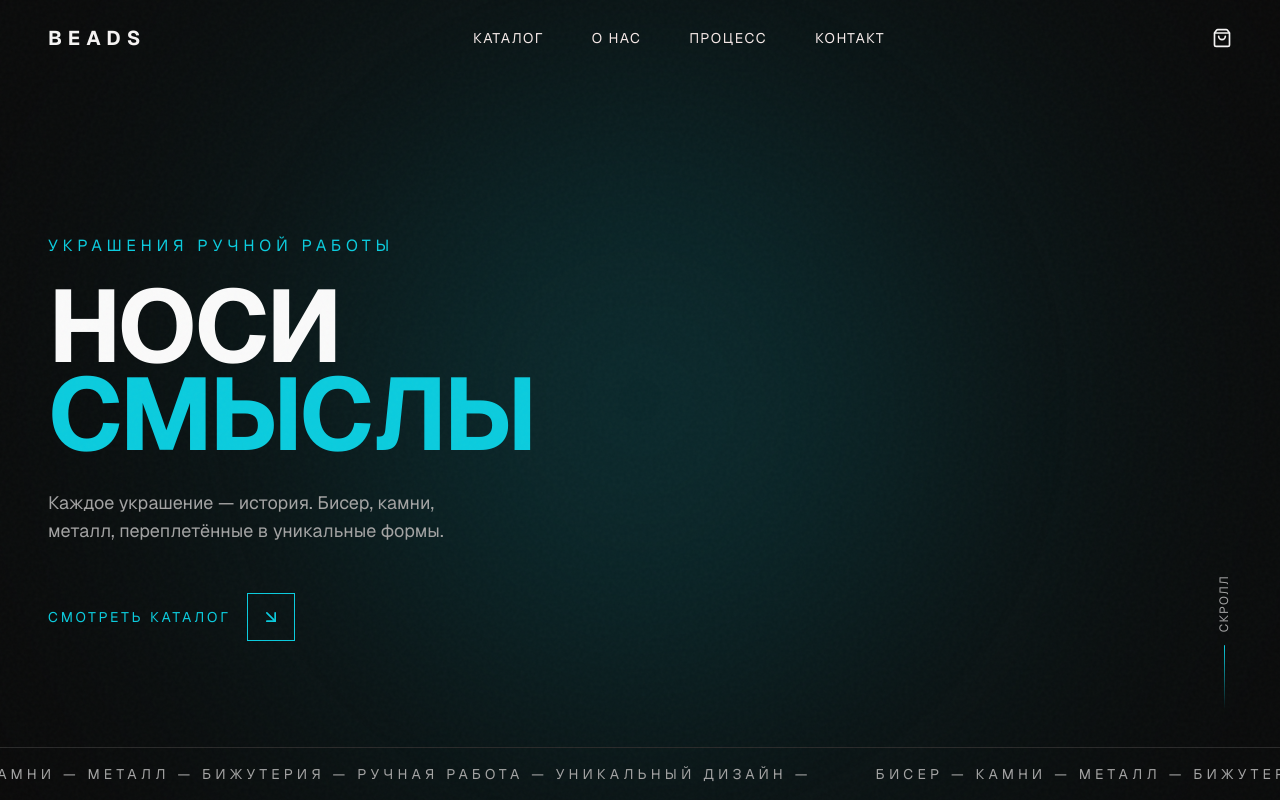
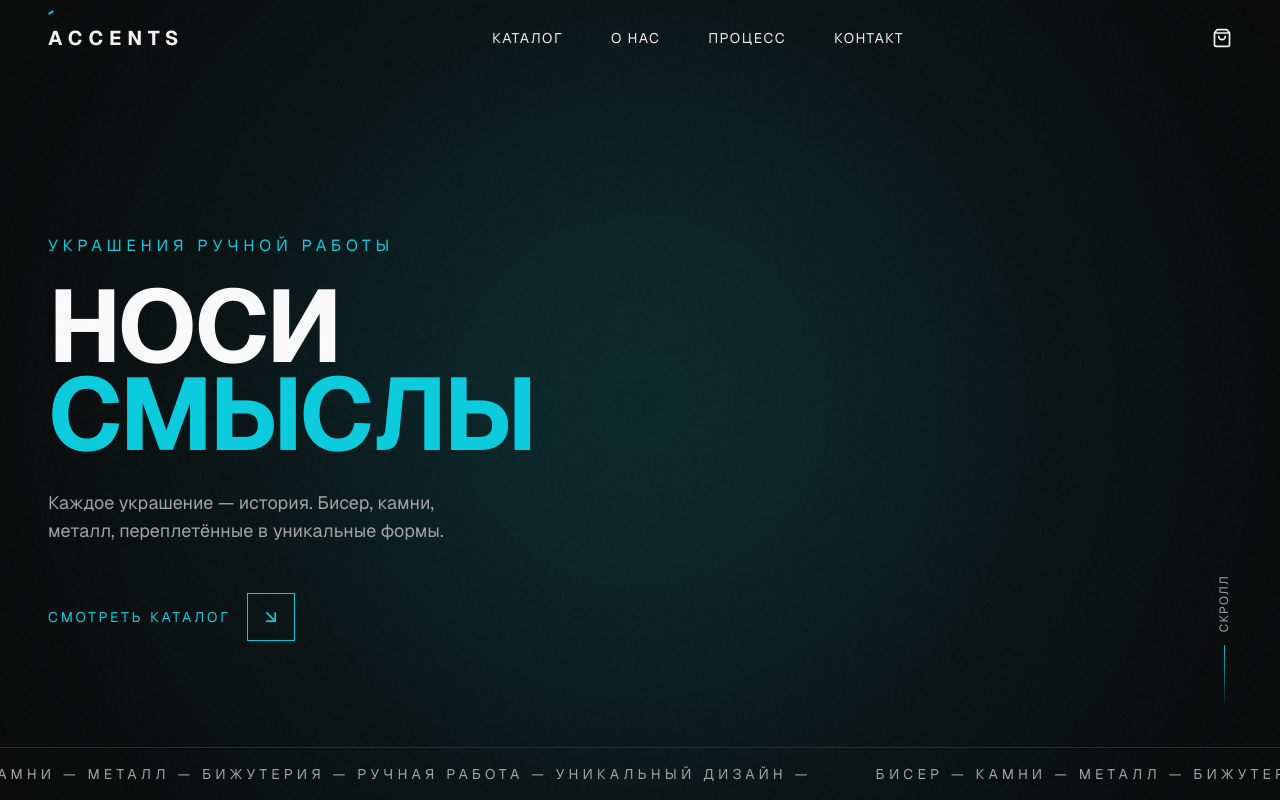
Before and after one commit to evemoon5/accents, a Next.js app: page / in a window 1280 px wide. Shown: the top 800 px of the page. Built offline with nearby package versions, Linux system fonts and the light colour scheme.

Commit message:
Ребрендинг BEADS -> ACCENTS: логотип с ударением, заглушки картинок

```diff
--- a/app/globals.css
+++ b/app/globals.css
@@ -112,6 +112,18 @@ html {
   z-index: 9999;
 }
 
+/* Акцентная палочка над первой буквой логотипа (имитация "ударения").
+   Все размеры в em — подстраиваются под размер шрифта родителя. */
+.accent-mark {
+  top: -0.55em;
+  left: 0.05em;
+  width: 0.32em;
+  height: 0.1em;
+  transform: rotate(-35deg);
+  transform-origin: bottom left;
+  border-radius: 1px;
+}
+
 /* Glitch text effect */
 @keyframes glitch {
   0%, 100% { transform: translate(0); }
--- a/app/layout.tsx
+++ b/app/layout.tsx
@@ -25,7 +25,7 @@ export const viewport: Viewport = {
 }
 
 export const metadata: Metadata = {
-  title: 'BEADS | Кастомные украшения',
+  title: 'ACCENTS | Кастомные украшения',
   description: 'Украшения, которые носят смыслы. Бисер, камни, металл — ручная работа.',
   generator: 'v0.app',
   icons: {
--- a/components/about.tsx
+++ b/components/about.tsx
@@ -3,6 +3,7 @@
 import { motion } from "framer-motion"
 import { ArrowUpRight } from "lucide-react"
 import Link from "next/link"
+import { Logo } from "@/components/logo"
 
 const stats = [
   { value: "500+", label: "Украшений создано" },
@@ -46,7 +47,7 @@ export function About() {
                 transition={{ delay: 0.1 }}
                 className="text-5xl md:text-6xl lg:text-7xl font-bold uppercase mt-4 mb-8"
               >
-                Мы — BEADS
+                Мы — <Logo />
               </motion.h2>
 
               <motion.div
--- a/components/categories.tsx
+++ b/components/categories.tsx
@@ -12,7 +12,7 @@ const categories = [
     subtitle: "Seed beads",
     description: "Чешский и японский бисер в авторских плетениях",
     count: 24,
-    image: "/images/beaded.jpg",
+    image: "https://picsum.photos/seed/accents-beads/1200/800",
   },
   {
     id: 2,
@@ -20,7 +20,7 @@ const categories = [
     subtitle: "Natural stones",
     description: "Натуральные минералы и полудрагоценные камни",
     count: 18,
-    image: "/images/stones.jpg",
+    image: "https://picsum.photos/seed/accents-stones/1200/800",
   },
   {
     id: 3,
@@ -28,7 +28,7 @@ const categories = [
     subtitle: "Metal craft",
     description: "Латунь, серебро и медь в минималистичных формах",
     count: 12,
-    image: "/images/metal.jpg",
+    image: "https://picsum.photos/seed/accents-metal/1200/800",
   },
 ]
 
--- a/components/contact.tsx
+++ b/components/contact.tsx
@@ -110,10 +110,10 @@ export function Contact() {
                     Email
                   </p>
                   <a
-                    href="mailto:beadsbeadsbeads@gmail.com"
+                    href="mailto:accents@gmail.com"
                     className="text-2xl md:text-3xl font-medium hover:text-primary transition-colors"
                   >
-                    beadsbeadsbeads@gmail.com
+                    accents@gmail.com
                   </a>
                 </div>
 
@@ -125,7 +125,7 @@ export function Contact() {
                     href="#"
                     className="text-2xl md:text-3xl font-medium hover:text-primary transition-colors"
                   >
-                    @beadsbeadsbeads
+                    @accents
                   </a>
                 </div>
 
--- a/components/featured-products.tsx
+++ b/components/featured-products.tsx
@@ -11,7 +11,7 @@ const products = [
     name: "Серьги Nebula",
     price: 3200,
     category: "Бисер",
-    image: "/images/beaded.jpg",
+    image: "https://picsum.photos/seed/accents-p1/800/1000",
     isNew: true,
   },
   {
@@ -19,7 +19,7 @@ const products = [
     name: "Кольцо Orbit",
     price: 4800,
     category: "Камни",
-    image: "/images/stones.jpg",
+    image: "https://picsum.photos/seed/accents-p2/800/1000",
     isNew: false,
   },
   {
@@ -27,7 +27,7 @@ const products = [
     name: "Браслет Helix",
     price: 2900,
     category: "Металл",
-    image: "/images/metal.jpg",
+    image: "https://picsum.photos/seed/accents-p3/800/1000",
     isNew: true,
   },
   {
@@ -35,7 +35,7 @@ const products = [
     name: "Чокер Void",
     price: 5500,
     category: "Бисер",
-    image: "/images/beaded.jpg",
+    image: "https://picsum.photos/seed/accents-p4/800/1000",
     isNew: false,
   },
   {
@@ -43,7 +43,7 @@ const products = [
     name: "Подвеска Luna",
     price: 3800,
     category: "Камни",
-    image: "/images/stones.jpg",
+    image: "https://picsum.photos/seed/accents-p5/800/1000",
     isNew: true,
   },
   {
@@ -51,7 +51,7 @@ const products = [
     name: "Кафф Echo",
     price: 2400,
     category: "Металл",
-    image: "/images/metal.jpg",
+    image: "https://picsum.photos/seed/accents-p6/800/1000",
     isNew: false,
   },
 ]
--- a/components/footer.tsx
+++ b/components/footer.tsx
@@ -2,6 +2,7 @@
 
 import Link from "next/link"
 import { ArrowUpRight } from "lucide-react"
+import { Logo } from "@/components/logo"
 
 const footerLinks = {
   shop: [
@@ -33,9 +34,7 @@ export function Footer() {
             {/* Brand column */}
             <div className="lg:col-span-1">
               <Link href="/" className="inline-block mb-6">
-                <span className="text-2xl font-bold tracking-[0.3em] uppercase">
-                  BEADS
-                </span>
+                <Logo className="text-2xl font-bold tracking-[0.3em]" />
               </Link>
               <p className="text-muted-foreground text-sm max-w-xs">
                 Украшения ручной работы для тех, кто ценит индивидуальность и смыслы.
@@ -107,7 +106,7 @@ export function Footer() {
       <div className="border-t border-border px-6 md:px-12 py-6">
         <div className="max-w-7xl mx-auto flex flex-col md:flex-row justify-between items-center gap-4">
           <p className="text-sm text-muted-foreground">
-            © {new Date().getFullYear()} BEADS. Все права защищены.
+            © {new Date().getFullYear()} ACCENTS. Все права защищены.
           </p>
           <div className="flex gap-6 text-sm text-muted-foreground">
             <Link href="#" className="hover:text-foreground transition-colors">
@@ -123,8 +122,8 @@ export function Footer() {
       {/* Giant text */}
       <div className="overflow-hidden border-t border-border">
         <div className="px-6 md:px-12 py-8">
-          <p className="text-[15vw] font-bold uppercase leading-none text-muted/20 select-none text-center">
-            BEADS
+          <p className="text-[15vw] font-bold leading-none text-muted opacity-20 select-none text-center">
+            <Logo />
           </p>
         </div>
       </div>
--- a/components/header.tsx
+++ b/components/header.tsx
@@ -4,6 +4,7 @@ import { useState } from "react"
 import Link from "next/link"
 import { motion, AnimatePresence } from "framer-motion"
 import { Menu, X, ShoppingBag, ArrowUpRight } from "lucide-react"
+import { Logo } from "@/components/logo"
 
 const navItems = [
   { label: "Каталог", href: "#catalog" },
@@ -22,9 +23,7 @@ export function Header() {
         <div className="flex items-center justify-between px-6 py-6 md:px-12">
           {/* Logo */}
           <Link href="/" className="group">
-            <span className="text-xl font-bold tracking-[0.3em] text-white uppercase">
-              BEADS
-            </span>
+            <Logo className="text-xl font-bold tracking-[0.3em] text-white" />
           </Link>
 
           {/* Desktop Nav */}
@@ -115,7 +114,7 @@ export function Header() {
               >
                 <div>
                   <p>Москва</p>
-                  <p>beadsbeadsbeads@gmail.com</p>
+                  <p>accents@gmail.com</p>
                 </div>
                 <div className="flex gap-6">
                   <Link href="#" className="hover:text-primary-foreground transition-colors">Instagram</Link>
--- /dev/null
+++ b/components/logo.tsx
@@ -0,0 +1,23 @@
+// Компонент логотипа "ACCENTS" с ударением над первой буквой.
+//
+// Как это работает:
+// - Слово "ACCENTS" — обычный текст.
+// - Маленькая цветная палочка (span с классом accent-mark) рисуется
+//   поверх буквы "A" с помощью absolute-позиционирования.
+// - Размеры палочки заданы в em — то есть относительно размера шрифта
+//   родителя. Поэтому если снаружи стоит text-xl или text-[15vw],
+//   палочка сама подстроится под размер и не "уедет".
+//
+// Пропс className — сюда снаружи передаются классы размера, шрифта,
+// цвета и т.д. (например, "text-xl font-bold uppercase").
+export function Logo({ className = "" }: { className?: string }) {
+  return (
+    <span className={`relative inline-block whitespace-nowrap ${className}`}>
+      <span
+        aria-hidden="true"
+        className="accent-mark absolute bg-primary"
+      />
+      ACCENTS
+    </span>
+  )
+}
```
